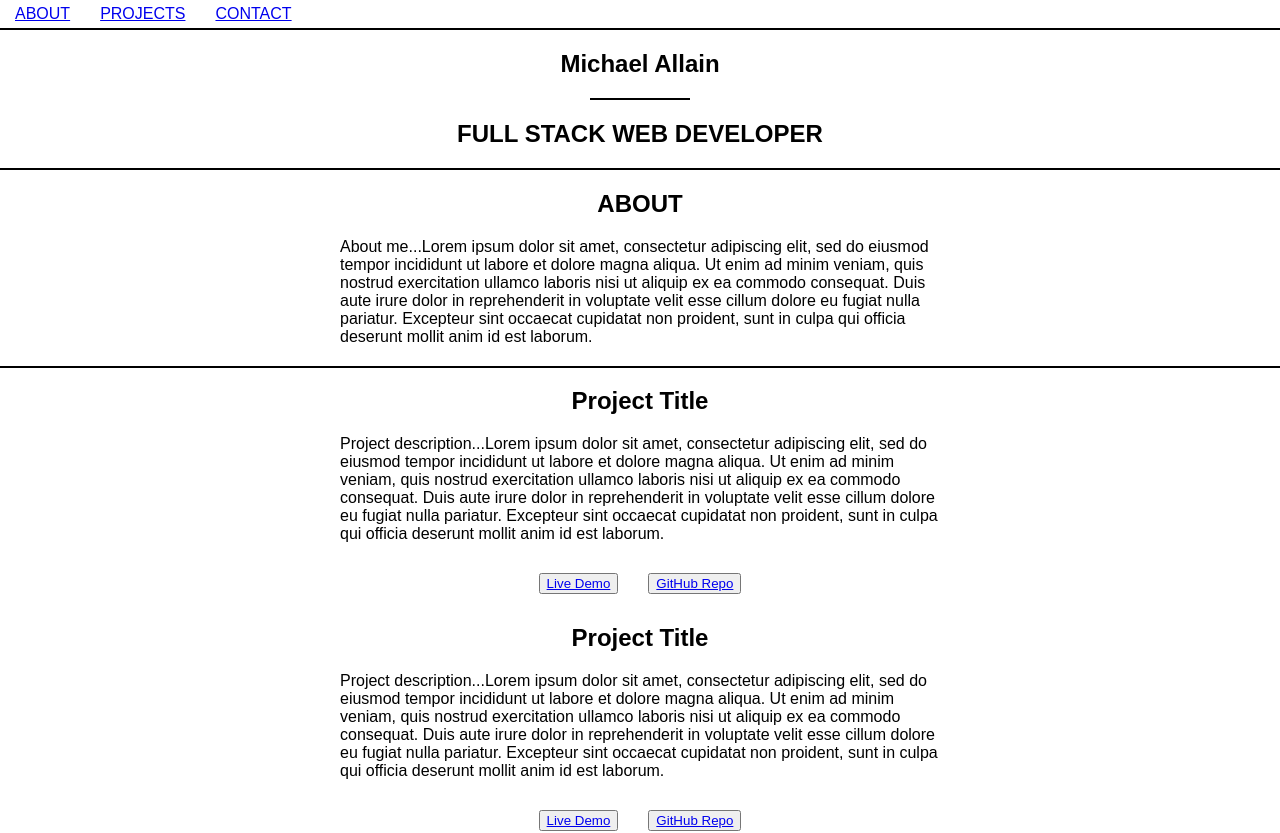
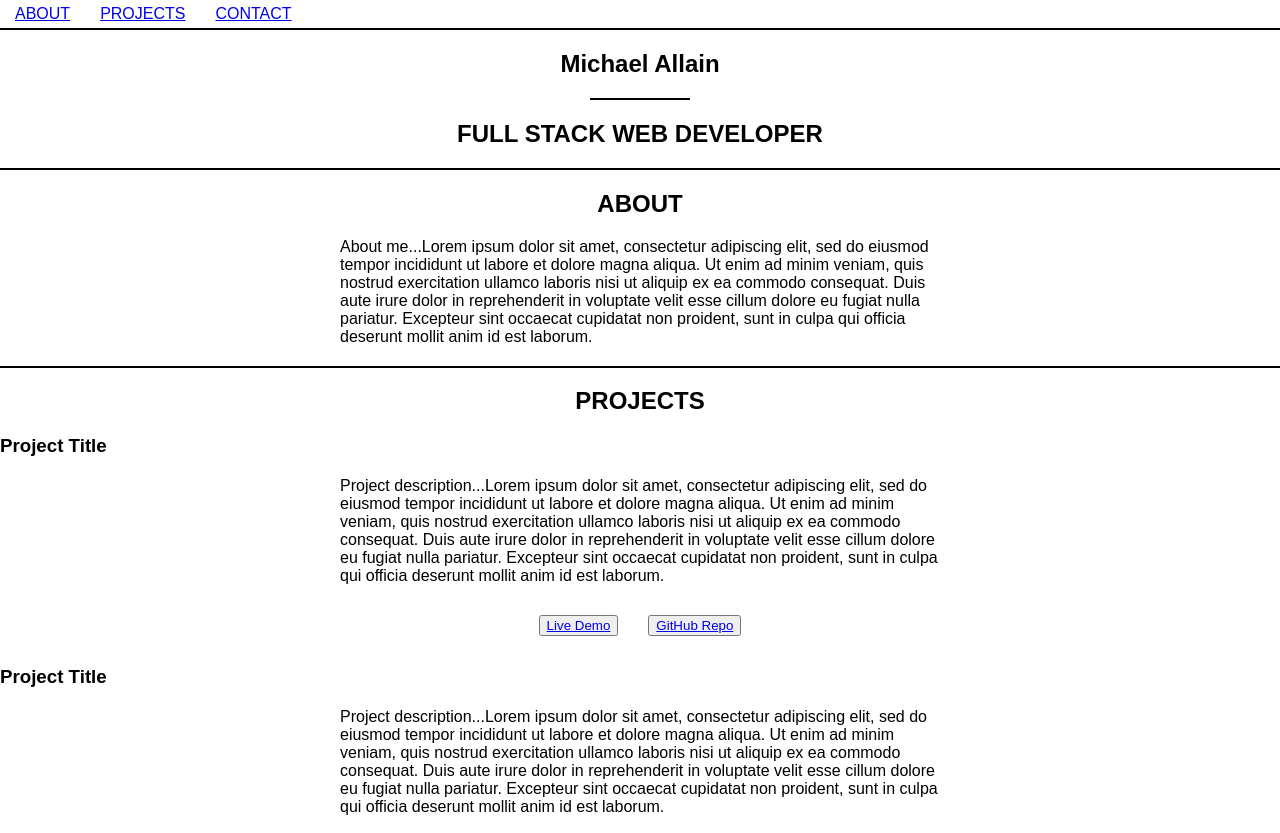
Before and after one commit to fastlain/portfolio, a React (Create React App) app: page / in a window 1280 px wide. Shown: the top 833 px of the page. Built offline with nearby package versions, Linux system fonts and the light colour scheme.

Commit message:
adjust heading levels

```diff
--- a/src/About.js
+++ b/src/About.js
@@ -5,7 +5,7 @@ class About extends Component {
     render() {
         return (
             <section>
-                <h1>ABOUT</h1>
+                <h2>ABOUT</h2>
                 <p>About me...Lorem ipsum dolor sit amet, consectetur adipiscing elit, sed do eiusmod tempor incididunt ut labore et dolore magna aliqua. Ut enim ad minim veniam, quis nostrud exercitation ullamco laboris nisi ut aliquip ex ea commodo consequat. Duis aute irure dolor in reprehenderit in voluptate velit esse cillum dolore eu fugiat nulla pariatur. Excepteur sint occaecat cupidatat non proident, sunt in culpa qui officia deserunt mollit anim id est laborum.</p>
             </section>
         );
--- a/src/Project.js
+++ b/src/Project.js
@@ -5,7 +5,7 @@ class Project extends Component {
     render() {
         return (
             <div>
-                <h2>Project Title</h2>
+                <h3>Project Title</h3>
                 <p>Project description...Lorem ipsum dolor sit amet, consectetur adipiscing elit, sed do eiusmod tempor incididunt ut labore et dolore magna aliqua. Ut enim ad minim veniam, quis nostrud exercitation ullamco laboris nisi ut aliquip ex ea commodo consequat. Duis aute irure dolor in reprehenderit in voluptate velit esse cillum dolore eu fugiat nulla pariatur. Excepteur sint occaecat cupidatat non proident, sunt in culpa qui officia deserunt mollit anim id est laborum.</p>
                 <div className="projBtnCont">
                     <button className="projBtn" type="button">
--- a/src/ProjectsContainer.js
+++ b/src/ProjectsContainer.js
@@ -6,6 +6,7 @@ class ProjectsContainer extends Component {
     render() {
         return (
             <section>
+                <h2>PROJECTS</h2>
                 <Project />
                 <Project />
                 <Project />
```
